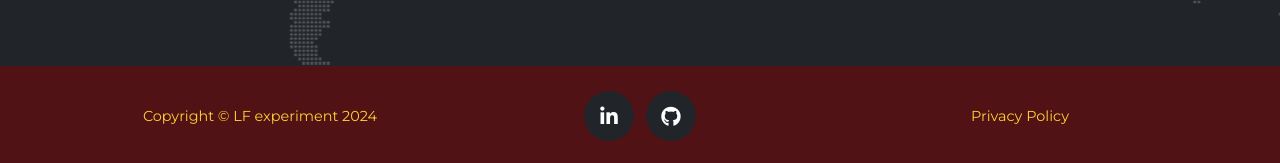
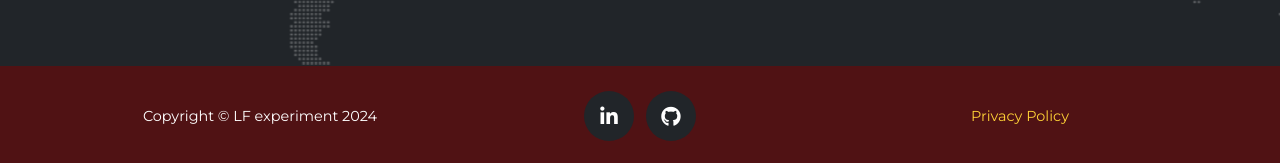
Before and after one commit to Pavlo-Orhunov/polly-texas-lab, a Jekyll site: the page built from index.md, in a window 1280 px wide and 1400 px high, scrolled down 3697 px. Shown: the part 1234-1397 px from the top of the window. Built offline with Jekyll 4.4.1, drawn with Linux system fonts in a browser that asks for light colours; some web fonts are replaced.

Commit message:
Update _footer.scss

```diff
--- a/_sass/layout/_footer.scss
+++ b/_sass/layout/_footer.scss
@@ -4,7 +4,7 @@
   text-align: center;
   span.copyright {
     font-size: 90%;
-    color: #fed136;
+    color: #ffffff;
     line-height: 40px;
     text-transform: none;
     @include heading-font;
```
